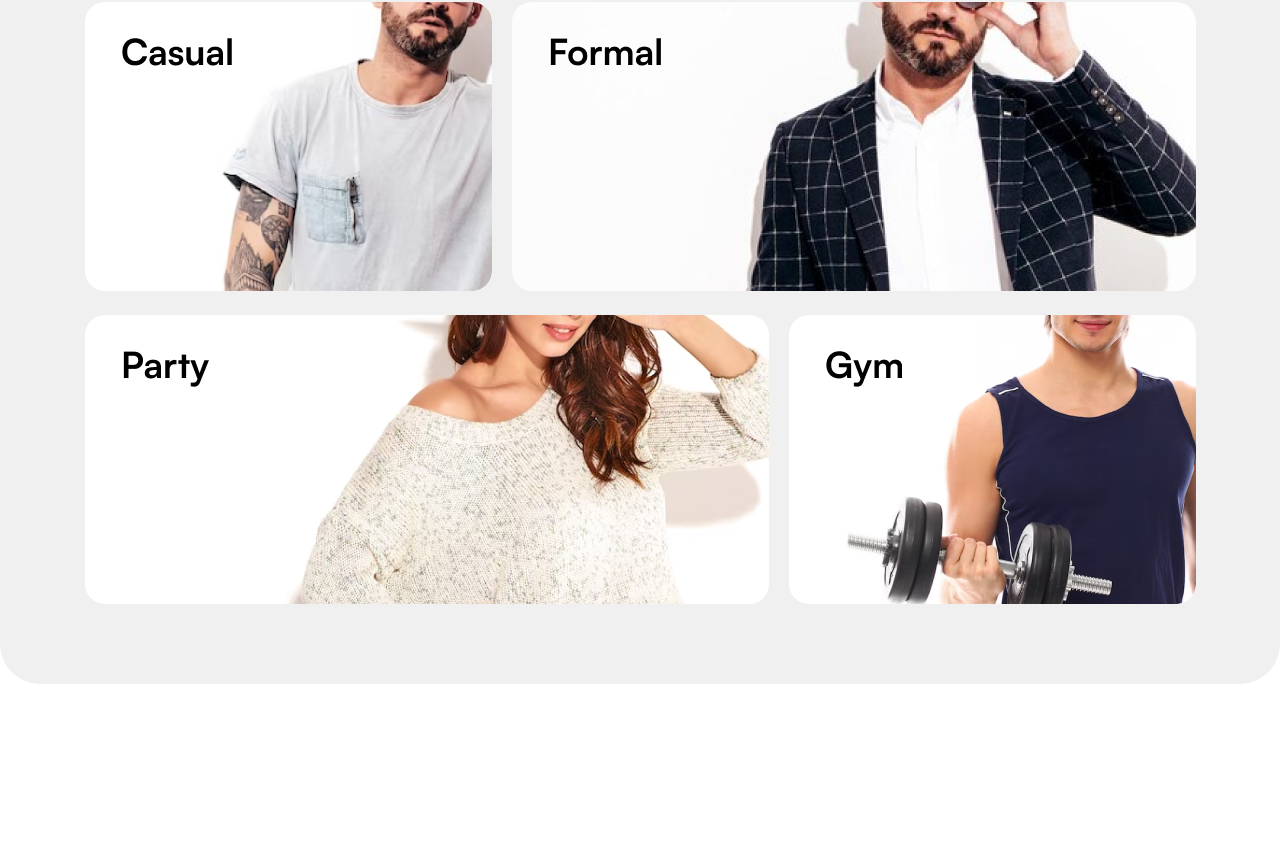
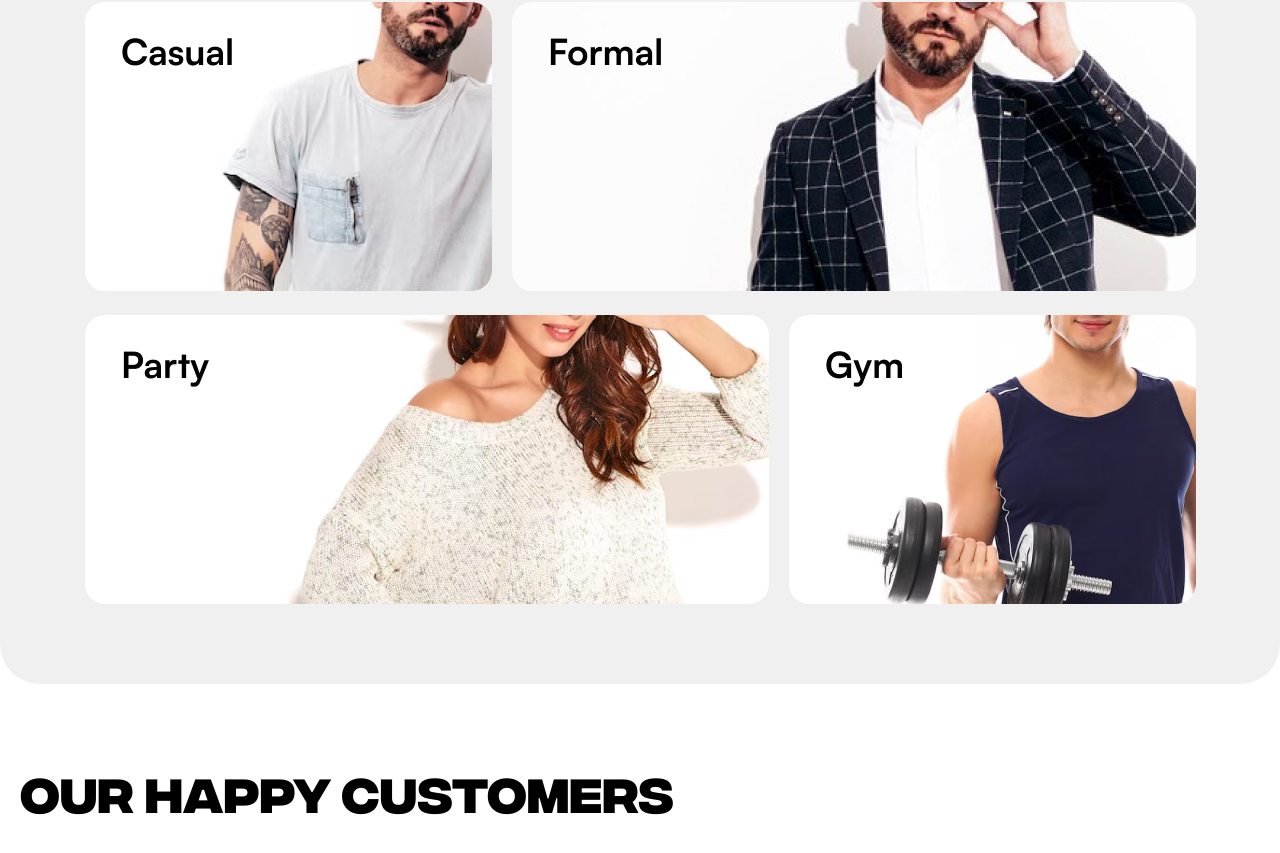
Before and after one commit to Naumilya/Shop.co, a Vue app: page / in a window 1280 px wide. Shown: the part 2849-3702 px from the top of the page. Before the commit the page ends 3533 px from the top, so only its background shows below. Built offline with nearby package versions, Linux system fonts and the light colour scheme; a web font is replaced by a local one.

Commit message:
feat: add comment

```diff
--- /dev/null
+++ b/src/components/base/comments/BaseComment.vue
@@ -0,0 +1,16 @@
+<template>
+  <div :class="$style.comment">
+    <div :class="$style.stars">
+      <span :class="$style.stars"></span>
+    </div>
+    <span :class="$style.commentName"></span>
+    <p :class="$style.commentText"></p>
+  </div>
+</template>
+
+<script setup lang="ts"></script>
+
+<style module lang="scss">
+.comment {
+}
+</style>
--- /dev/null
+++ b/src/components/base/comments/BaseCommentsBlock.vue
@@ -0,0 +1,25 @@
+<template>
+  <div :class="$style.comments">
+    <div class="container">
+      <h2 :class="$style.commentsTitle">OUR HAPPY CUSTOMERS</h2>
+      <div :class="$style.commentsContainer"></div>
+    </div>
+  </div>
+</template>
+
+<script setup lang="ts"></script>
+
+<style module lang="scss">
+@use '@/scss/fonts.scss';
+
+.comments {
+  margin-top: 80px;
+
+  .commentsTitle {
+    @include fonts.text-headline-h2;
+  }
+  .commentsContainer {
+    margin-top: 40px;
+  }
+}
+</style>
--- a/src/pages/HomeView.vue
+++ b/src/pages/HomeView.vue
@@ -21,12 +21,15 @@
       <template v-slot:title>Top Selling</template>
     </ProductCards>
     <BaseBrowseByDressStyle />
+    <BaseCommentsBlock />
   </main>
 </template>
 
 <script setup lang="ts">
 import TheBrandsSection from '@/components/base/brands/TheBrandsSection.vue'
 import BaseBrowseByDressStyle from '@/components/base/browseByDressStyle/BaseBrowseByDressStyle.vue'
+import BaseCommentsBlock from '@/components/base/comments/BaseCommentsBlock.vue'
+
 import TheHeroSection from '@/components/common/HeroTemplate/TheHeroSection.vue'
 import ProductCards from '@/components/common/ProductCardsTemplate/ProductCards.vue'
 </script>
```
